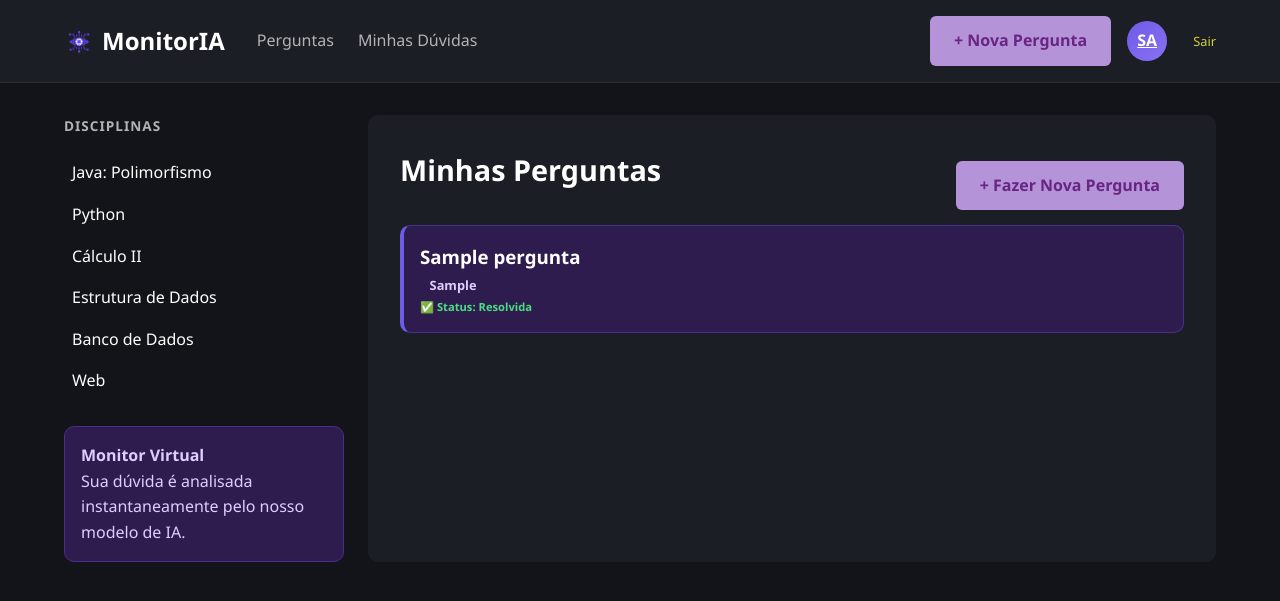
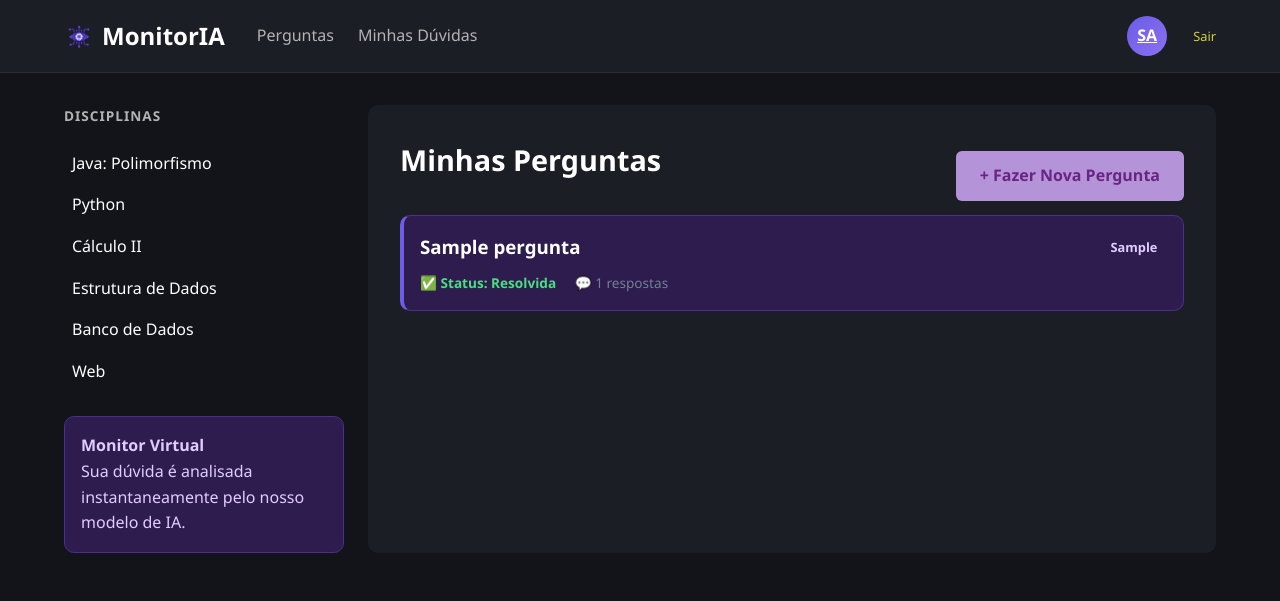
Before and after one commit to Sp4rkjpedro/MonitorIA, a Flask app: page /minhas-perguntas in a window 1280 px wide. Shown: the top 601 px of the page. Run offline with Flask 3, Linux system fonts and the light colour scheme; the visitor is signed in with stand-in values (Sample User, id 1); tables that the repository leaves empty hold one stand-in row (values such as "Sample post").

Commit message:
ajustes nos botões duplicados, Logo Clicavel, Campos de Perguntas Atualizados, campos de perguntas ficam salvos mesmo quando a atualizações das paginas.

```diff
--- a/templates/base.html
+++ b/templates/base.html
@@ -11,8 +11,14 @@
     <header>
         <div class="container header-top">
             <div class="header-brand">
-                <div class="logo"><span class="logo-m"><img src="{{ url_for('static', filename='imagens/monitor-ia.png') }}" alt="Monitor IA" class="iconemonitor-ia">
-            </span> MonitorIA</div>
+                <div class="logo">
+                    <a href="{{ url_for('auth.dashboard') }}" style="text-decoration: none; color: white; display: flex; align-items: center; gap: 0.5rem;">
+                        <span class="logo-m">
+                            <img src="{{ url_for('static', filename='imagens/monitor-ia.png') }}" alt="Monitor IA" class="iconemonitor-ia">
+                        </span>
+                        MonitorIA
+                    </a>
+        </div>
                 <nav>
                     <ul>
                         <li><a href="{{ url_for('perguntas.base') }}">Perguntas</a></li>
@@ -31,7 +37,7 @@
 
                     <!-- Botão de Nova Pergunta APENAS para Alunos -->
                     {% if session.get('usuario_papel') == 'aluno' %}
-                        <a href="{{ url_for('perguntas.fazer_pergunta') }}" class="btn btn-roxo">+ Nova Pergunta</a>
+
                     {% else %}
                         <!-- Tag indicando que é um monitor logado -->
                         <span style="color: var(--roxo-principal); margin-right: 15px; font-weight: bold; font-size: 0.9rem;">
--- a/templates/dashboard.html
+++ b/templates/dashboard.html
@@ -5,7 +5,7 @@
         <h1 class="titulo-pagina">Olá, {{ nome }}!</h1>
 
 </h1>
-        <a href="{{ url_for('auth.logout') }}" class="btn btn-logout">Sair da Conta</a>
+
     </div>
 
     <!-- Comportamento condicional baseado no tipo de usuário -->
--- a/templates/fazer_pergunta.html
+++ b/templates/fazer_pergunta.html
@@ -117,4 +117,5 @@
     .box-ia-aviso p { margin: 0; font-size: 0.9rem; color: #e0e0e0; }
     .btn-link { color: #ccc; text-decoration: none; margin-left: 15px; }
 </style>
+<script src="{{ url_for('static', filename='js/FazerPerguntas.js') }}"></script>
 {% endblock %}
--- a/templates/minhas_perguntas.html
+++ b/templates/minhas_perguntas.html
@@ -7,20 +7,30 @@
 
     {% if perguntas %}
         {% for pergunta in perguntas %}
-            <div class="box-ia" style="margin-bottom: 20px; border-left: 4px solid var(--roxo-principal);">
-                <h3><a href="{{ url_for('perguntas.ver_pergunta', id=pergunta.id) }}" style="color: white; text-decoration: none;">{{ pergunta.titulo }}</a></h3>
+            <a href="{{ url_for('perguntas.ver_pergunta', id=pergunta.id) }}" style="text-decoration: none; display: block;">
+                <div class="box-ia" style="margin-bottom: 20px; border-left: 4px solid var(--roxo-principal); cursor: pointer; transition: transform 0.15s, border-color 0.15s;"
+                    onmouseover="this.style.transform='scale(1.01)'; this.style.borderColor='#a78bfa';"
+                    onmouseout="this.style.transform='scale(1)'; this.style.borderColor='var(--roxo-principal)';">
+
+                    <div style="display: flex; justify-content: space-between; align-items: center;">
+                        <h3 style="margin: 0; color: white;">{{ pergunta.titulo }}</h3>
                         <span class="badge">{{ pergunta.disciplina }}</span>
+                    </div>
 
-                <div style="font-size: 0.7rem;">
+                    <div style="margin-top: 10px; font-size: 0.85rem;">
                         {% set resolvida = pergunta.respostas | selectattr('solucao', 'equalto', true) | list | length > 0 %}
-
                         {% if resolvida %}
                             <span style="color: #4ade80; font-weight: bold;">✅ Status: Resolvida</span>
                         {% else %}
                             <span style="color: var(--laranja-alerta); font-weight: bold;">⏳ Status: Aguardando Monitor</span>
                         {% endif %}
+
+                        <span style="color: #718096; margin-left: 15px;">
+                            💬 {{ pergunta.respostas | length }} respostas
+                        </span>
                     </div>
                 </div>
+            </a>
         {% endfor %}
     {% else %}
         <div class="box-ia" style="text-align: center;">
```
Also changed, not shown: static/js/FazerPerguntas.js (added, +42 -0 lines), templates/home.html (+15 -12 lines). Lines whose indentation alone changed are shown as unchanged.
